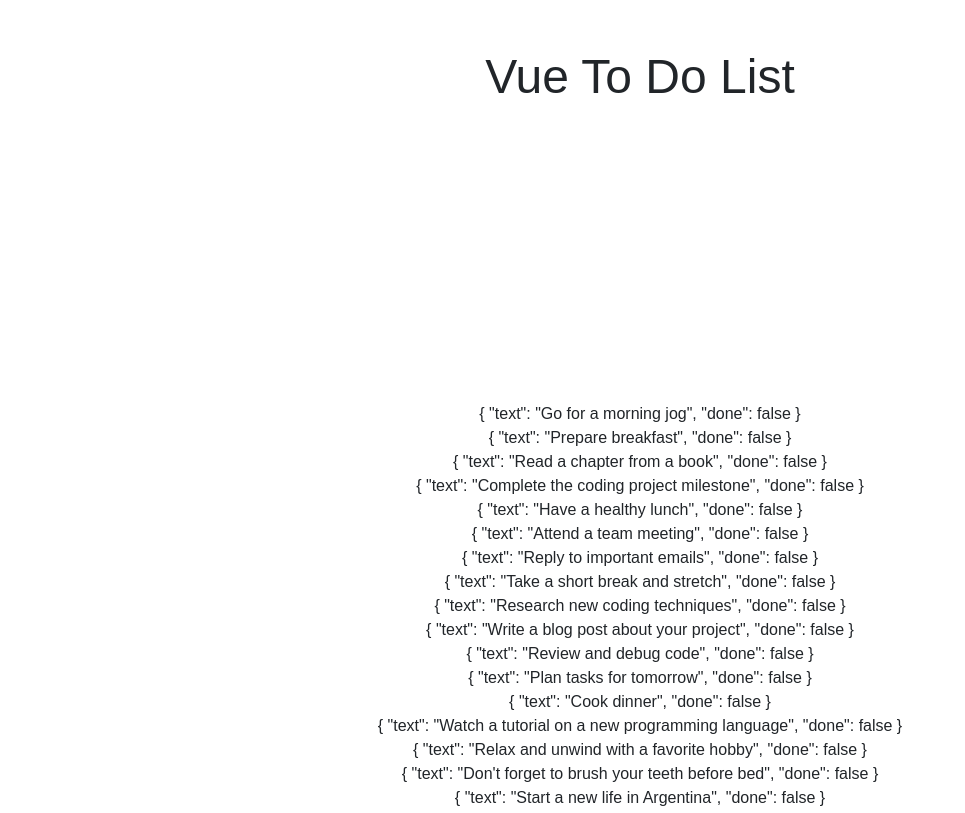
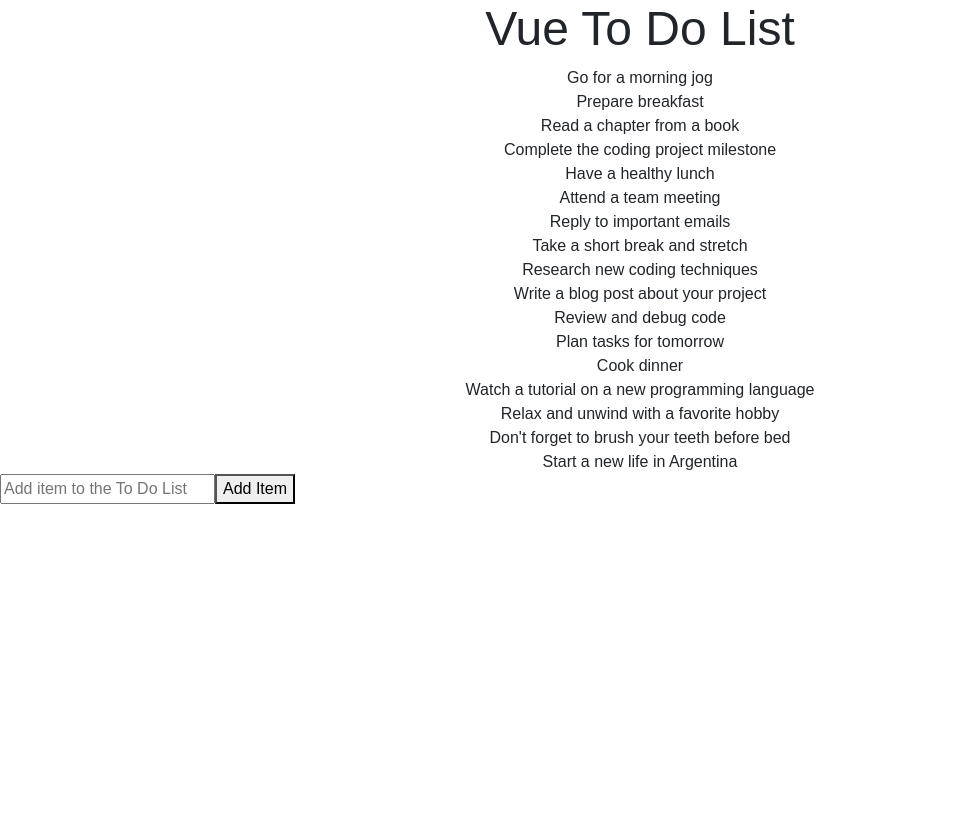
Before and after one commit to matteo-didone/vue-todolist, a plain HTML site: page index.html in a window 1280 px wide. Shown: the top 813 px of the page, without its empty margins (0-965 px from the left). Drawn offline with nearby package versions, Linux system fonts and the light colour scheme; a small style sheet from the web is missing.

Commit message:
Updating html, css, vue js code

```diff
--- a/index.html
+++ b/index.html
@@ -19,26 +19,26 @@
 
         <!-- App Container -->
         <div id="app">
+
             <header>
                 <h1>Vue To Do List</h1>
             </header>
 
             <div class="to-do-list">
                 <ul>
-                    <li v-for="todoItem in toDoList">
-                        {{ todoItem }}
+                    <li v-for="toDoElement in toDoList">
+                        {{ toDoElement.text }}
                     </li>
                 </ul>
             </div>
 
             <div class="action-bar">
-                <input type="text" v-model="newElement" placeholder="Add item to the To Do List">
+                <input type="text" v-model="newToDoElement" placeholder="Add item to the To Do List">
                 <button class="todo-adder" @click="addToDo(toDoElement)">Add Item</button>
             </div>
 
         </div>
 
-
         <script src="script.js"></script>
     </body>
 
--- a/script.js
+++ b/script.js
@@ -12,8 +12,6 @@
 // 1- In addition to clicking the button, also intercept the ENTER key to add the todo to the list.
 // 2- By clicking on the text of the item, reverse the value of the done property of the corresponding todo (if done was false, set it to true, and vice versa).
 
-
-(() => {
 const { createApp } = Vue;
 
 createApp({
@@ -178,6 +176,4 @@ createApp({
         }
     }
 
-}).mount('#app')
-
-})();
+}).mount('#app');
--- a/style.css
+++ b/style.css
@@ -15,8 +15,6 @@ header h1
 {
     text-align: center;
     font-size: 3rem;
-    margin: 3rem;
-    margin-bottom: 200px;
 }
 
 ul
@@ -28,9 +26,6 @@ ul
 
 div.to-do-list
 {
-    width: 100%;
-    height: 600px;
-    margin: 3rem auto;
     display: flex;
     flex-direction: column;
     justify-content: center;
```
Lines whose indentation alone changed are shown as unchanged.
